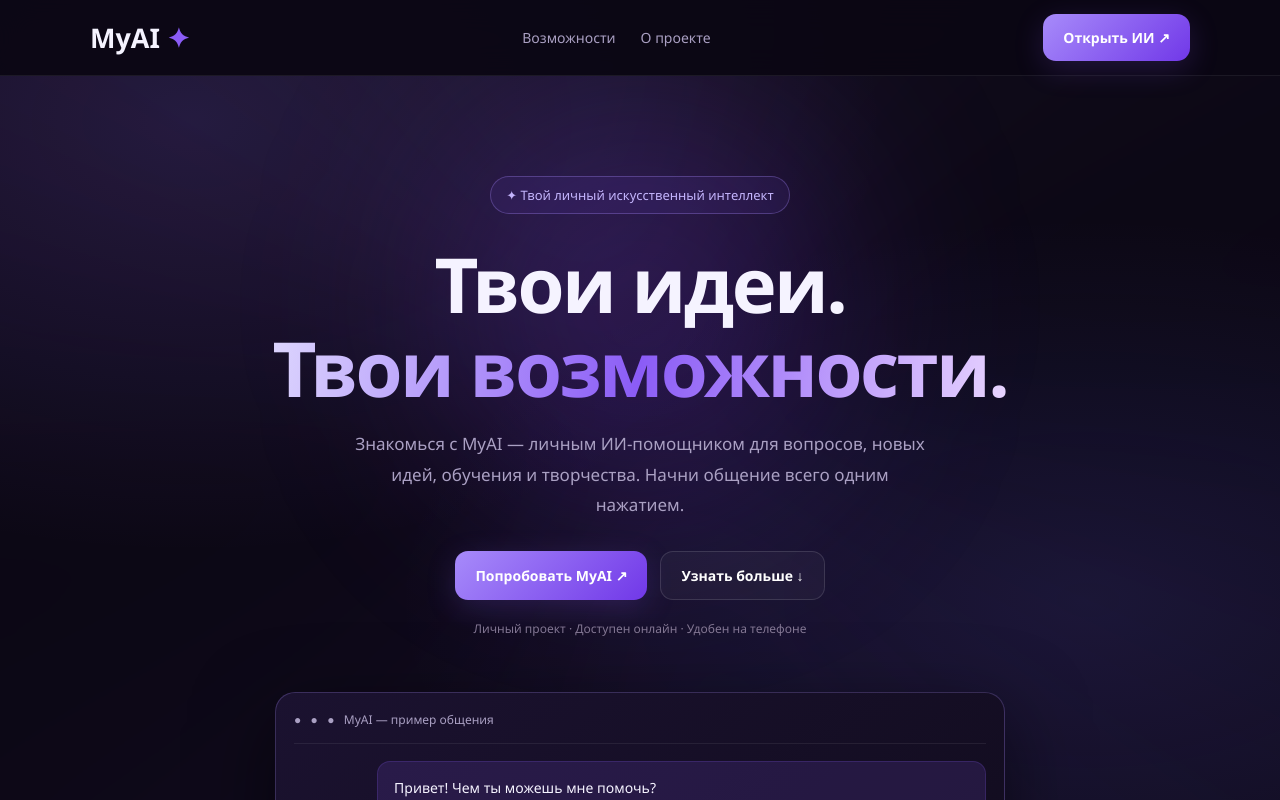
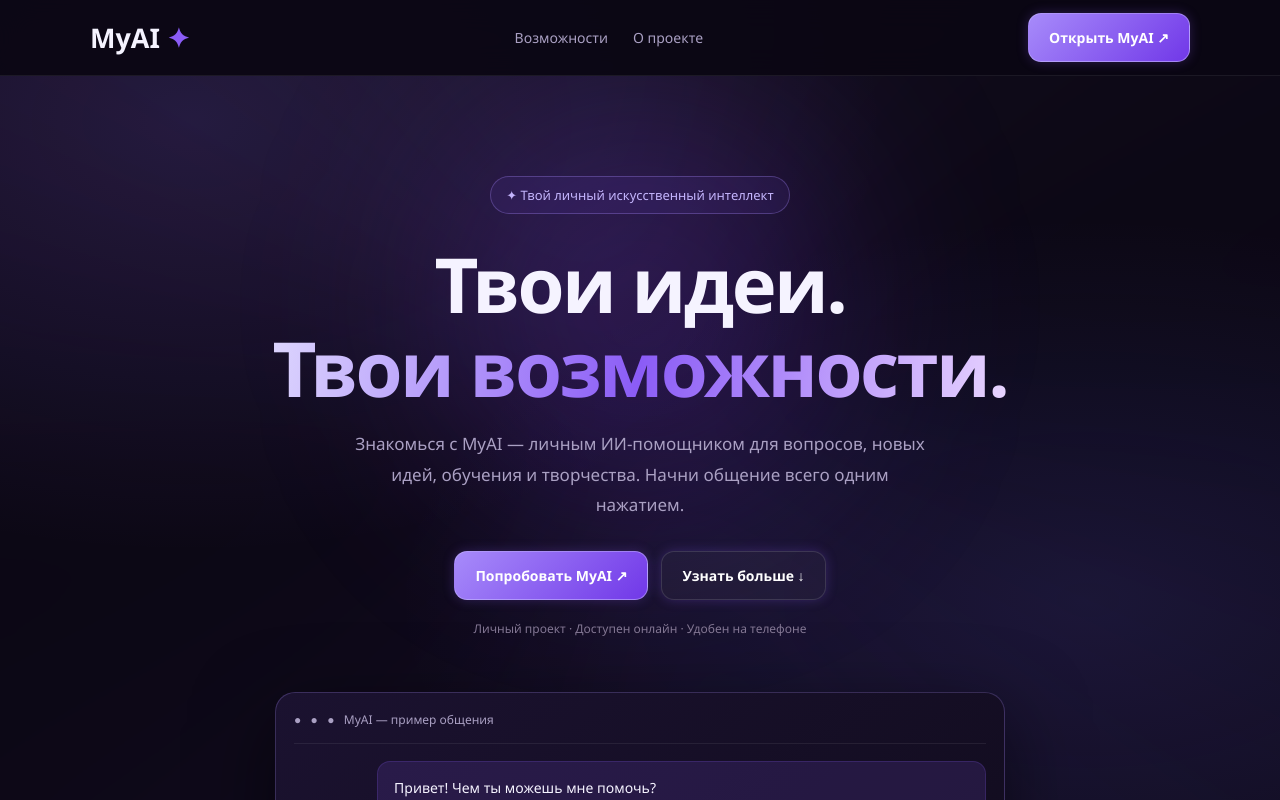
Before and after one commit to narek-huck/myai-website, a plain HTML site: page index.html in a window 1280 px wide. Shown: the top 800 px of the page. Drawn offline with Linux system fonts and the light colour scheme.

Commit message:
Enhance button styles and update link text

```diff
--- a/index.html
+++ b/index.html
@@ -244,6 +244,37 @@ button:active, a:active {
     transition: none;
   }
 }
+
+.btn {
+  position: relative;
+  overflow: hidden;
+  border: 1px solid rgba(196, 181, 253, 0.55);
+  box-shadow:
+    0 0 15px rgba(139, 92, 246, 0.3),
+    0 0 35px rgba(139, 92, 246, 0.12);
+  animation: myaiButtonGlow 2.5s ease-in-out infinite alternate;
+}
+
+.btn:hover {
+  box-shadow:
+    0 0 22px rgba(139, 92, 246, 0.65),
+    0 0 45px rgba(139, 92, 246, 0.3);
+}
+
+@keyframes myaiButtonGlow {
+  from {
+    box-shadow: 0 0 12px rgba(139, 92, 246, 0.25);
+  }
+  to {
+    box-shadow: 0 0 26px rgba(139, 92, 246, 0.55);
+  }
+}
+
+@media (prefers-reduced-motion: reduce) {
+  .btn {
+    animation: none;
+  }
+}
 </style>
 </head>
 <body>
@@ -255,7 +286,7 @@ button:active, a:active {
       <a href="#features">Возможности</a>
       <a href="#about">О проекте</a>
     </nav>
-    <a class="btn" href="https://myai-syzy.onrender.com/">Открыть ИИ ↗</a>
+    <a class="btn" href="https://myai-syzy.onrender.com/">Открыть MyAI ↗</a>
   </div>
 </header>
 
```
